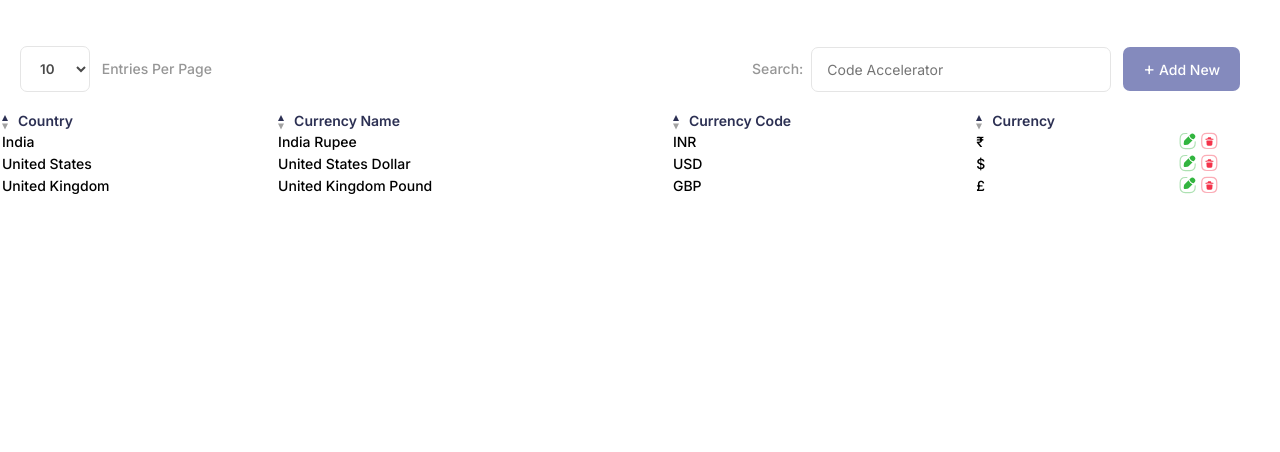
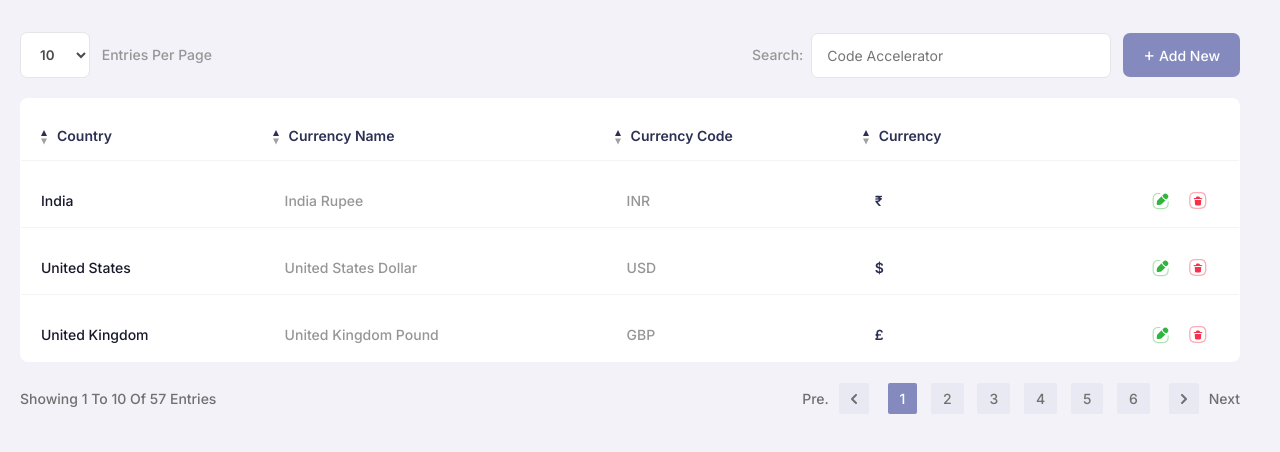
Before and after one commit to aman-thecodeaccelerator/testonly, a plain HTML site: page Portal 24/Portal/currency.html in a window 1280 px wide. Drawn offline with Linux system fonts and the light colour scheme; no server answers.

Commit message:
develop currency page

```diff
--- a/Portal 24/Portal/css/style1.css
+++ b/Portal 24/Portal/css/style1.css
@@ -2,13 +2,53 @@ body {
   font-size: 14px;
   font-weight: 500;
   line-height: 1;
+  background: #f2f2f8;
 }
-
-table {width: 100%;}
+.section-padding {
+  padding: 32px 40px 32px 20px;
+}
+table {
+  width: 100%;
+  border: 1px solid #E8E9F3;
+  border-collapse: collapse;
+  border-radius: 8px;
+  border-spacing: 0;
+  background: #ffffff;
+  overflow: hidden;
+}
+table tr {
+  border-width: 1px 0px 1px 0px;
+  border-style: solid;
+  border-color: #F4F4F4;
+}
 table th {
   font-weight: 600;
   color: #2C3053;
   text-align: left;
+}
+table th, table td {
+  padding: 30px 20px 15px;
+}
+table tr td:first-child {
+  color: #17192B;
+  padding-left: 20px;
+  padding-right: 20px;
+}
+table tr td {
+  color: #969696;
+  padding-left: 32px;
+  padding-right: 32px;
+}
+table tr td:last-child {
+  text-align: right;
+}
+table tr td.symbol {
+  color: #2C3053;
+  font-weight: 600;
+}
+table tr td a img {
+  width: 18px;
+  margin-left: 15px;
 }
 table th span img {
   width: 6px;
@@ -26,10 +66,9 @@ table th span img {
   font-size: 18px;
   font-weight: 400;
 }
-section.client-form {
-  background: #f2f2f8;
+/* section.client-form {
   padding: 32px 40px 32px 20px;
-}
+} */
 form {
   background: #ffffff;
   border: 1px solid #e5e5e5;
@@ -115,11 +154,12 @@ button span img {
     display: flex;
     align-items: center;
     justify-content: space-between;
-    padding: 46px 40px 20px 20px;
+    padding: 0px 0px 20px 0px;
 }
   .currency-section form {
     padding: 0;
     border: none;
+    background: transparent;
 }
   .currency-section form select {
     font-weight: 600;
@@ -142,3 +182,43 @@ button span img {
   text-transform: capitalize;
   margin: 0 8px 0 0px;
 }
+
+/* pagination-css-start */
+.pagination-col {
+  margin-top: 30px;
+}
+.pagination-col .content-area {
+  display: flex;
+  align-items: center;
+  justify-content: space-between;
+
+}
+.pagination-col .content-area p {
+  color: #707070;
+  text-transform: capitalize;
+}
+.pagination a {
+  color: #707070;
+  padding: 7px 12px;
+  text-decoration: none;
+  transition: background-color .3s;
+  background: #E8E9F3;
+  border-radius: 2px;
+  margin: 0 5px;
+}
+
+.pagination a.active {
+  background-color: #848ABD;
+  color: white;
+}
+.pagination p {
+  display: inline-block;
+}
+.pagination a:first-child {
+  margin-left: 10px;
+}
+.pagination a:last-child {
+  margin-right: 10px;
+}
+
+/* pagination-css-end */
--- a/Portal 24/Portal/currency.html
+++ b/Portal 24/Portal/currency.html
@@ -9,7 +9,7 @@
 </head>
 <body>
 
-    <section class="currency-section">
+    <section class="currency-section section-padding">
         <div class="top-bar">
             <div class="select-bar">
                 <form action="/action_page.php">
@@ -43,7 +43,7 @@
                     <td>India</td>
                     <td>India Rupee</td>
                     <td>INR</td>
-                    <td>₹</td>
+                    <td class="symbol">₹</td>
                     <td>
                         <a href="javascript:void(0);"><img src="images/edit-icon.svg"></a>
                         <a href="javascript:void(0);"><img src="images/trash-icon.svg"></a>
@@ -53,7 +53,7 @@
                     <td>United States</td>
                     <td>United States Dollar</td>
                     <td>USD</td>
-                    <td>$</td>
+                    <td class="symbol">$</td>
                     <td>
                         <a href="javascript:void(0);"><img src="images/edit-icon.svg"></a>
                         <a href="javascript:void(0);"><img src="images/trash-icon.svg"></a>
@@ -63,13 +63,29 @@
                     <td>United Kingdom</td>
                     <td>United Kingdom Pound</td>
                     <td>GBP</td>
-                    <td>£</td>
+                    <td class="symbol">£</td>
                     <td>
                         <a href="javascript:void(0);"><img src="images/edit-icon.svg"></a>
                         <a href="javascript:void(0);"><img src="images/trash-icon.svg"></a>
                     </td>
                 </tr>
             </table>
+        </div>
+
+        <div class="pagination-col">
+          <div class="content-area">
+            <p>Showing 1 to 10 of 57 entries</p>
+            <div class="pagination">
+              <p>Pre.<a href="#"><span><img src="images/prev.svg"></span></a></p>
+              <a class="active" href="#">1</a>
+              <a href="#">2</a>
+              <a href="#">3</a>
+              <a href="#">4</a>
+              <a href="#">5</a>
+              <a href="#">6</a>
+              <p><a href="#"><span><img src="images/next.svg"></span></a>Next</p>
+            </div>
+          </div>
         </div>
     </section>
 
```
Also changed, not shown: Portal 24/Portal/client.html (+1 -1 lines), Portal 24/Portal/images/next.svg (added), Portal 24/Portal/images/prev.svg (added).
